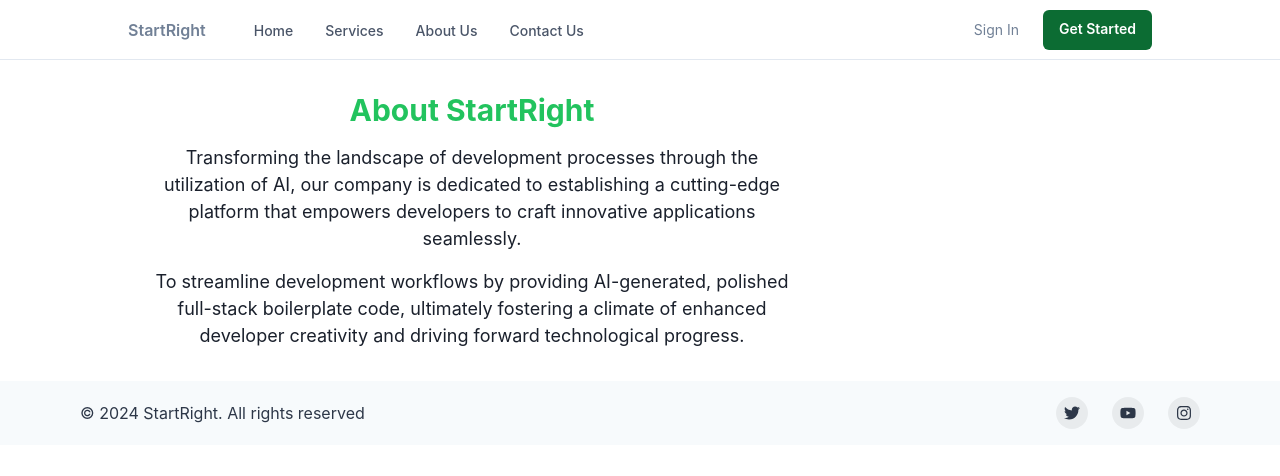
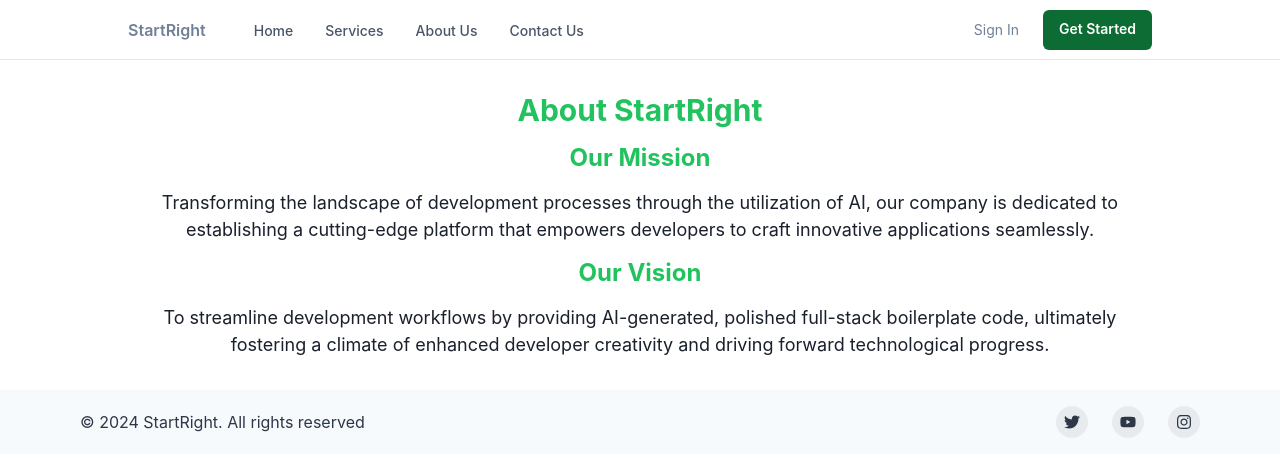
Before and after one commit to prigii/start-right-clone, a Next.js app: page /aboutus in a window 1280 px wide. Shown: the top 476 px of the page. Built offline with nearby package versions, Linux system fonts and the light colour scheme.

Commit message:
edited about us and signup

```diff
--- a/components/AboutUs.tsx
+++ b/components/AboutUs.tsx
@@ -4,16 +4,18 @@ import { Box, Text, Heading, Container, Grid, GridItem, Image } from '@chakra-ui
 const AboutUs = () => {
   return (
     <Container maxW="container.lg" mt={8}>
-      <Grid templateColumns="repeat(12, 1fr)" gap={4}>
+      <Grid templateColumns="repeat(6, 2fr)" gap={4}>
         <GridItem colSpan={{ base: 12, md: 10, lg: 8 }} mx="auto">
           <Box textAlign="center" mb={8}>
             <Heading as="h1" fontSize={{ base: '2xl', md: '3xl' }} color="whatsapp.500" mb={4}>
               About StartRight
             </Heading>
+            <Heading as="h2" fontSize={{ base: 'xl', lg: '2xl' }} color="whatsapp.500" mb={4}>Our Mission</Heading>
             <Text fontSize={{ base: 'md', lg: 'lg' }}>
               Transforming the landscape of development processes through the utilization of AI, our company is dedicated
               to establishing a cutting-edge platform that empowers developers to craft innovative applications seamlessly.
             </Text>
+            <Heading as="h2" fontSize={{ base: 'xl', lg: '2xl' }} color="whatsapp.500" mb={4} mt={4}>Our Vision</Heading>
             <Text fontSize={{ base: 'md', lg: 'lg' }} mt={4}>
               To streamline development workflows by providing AI-generated, polished full-stack boilerplate code,
               ultimately fostering a climate of enhanced developer creativity and driving forward technological progress.
--- a/components/SignUpCard.tsx
+++ b/components/SignUpCard.tsx
@@ -11,9 +11,9 @@ export default function SignUpCard() {
   const { register, handleSubmit, formState: { errors } } = useForm();
   const { isFetching, isSuccess, isError, errorMessage } = useSelector((state) => state.signup);
 
-  const onSubmit = (data) => {
-    dispatch(signupUser(data));
-  };
+  // const onSubmit = (data) => {
+  //   dispatch(signupUser(data));
+  // };
 
   useEffect(() => {
     // Handle success/error messages or redirection upon successful signup
```
